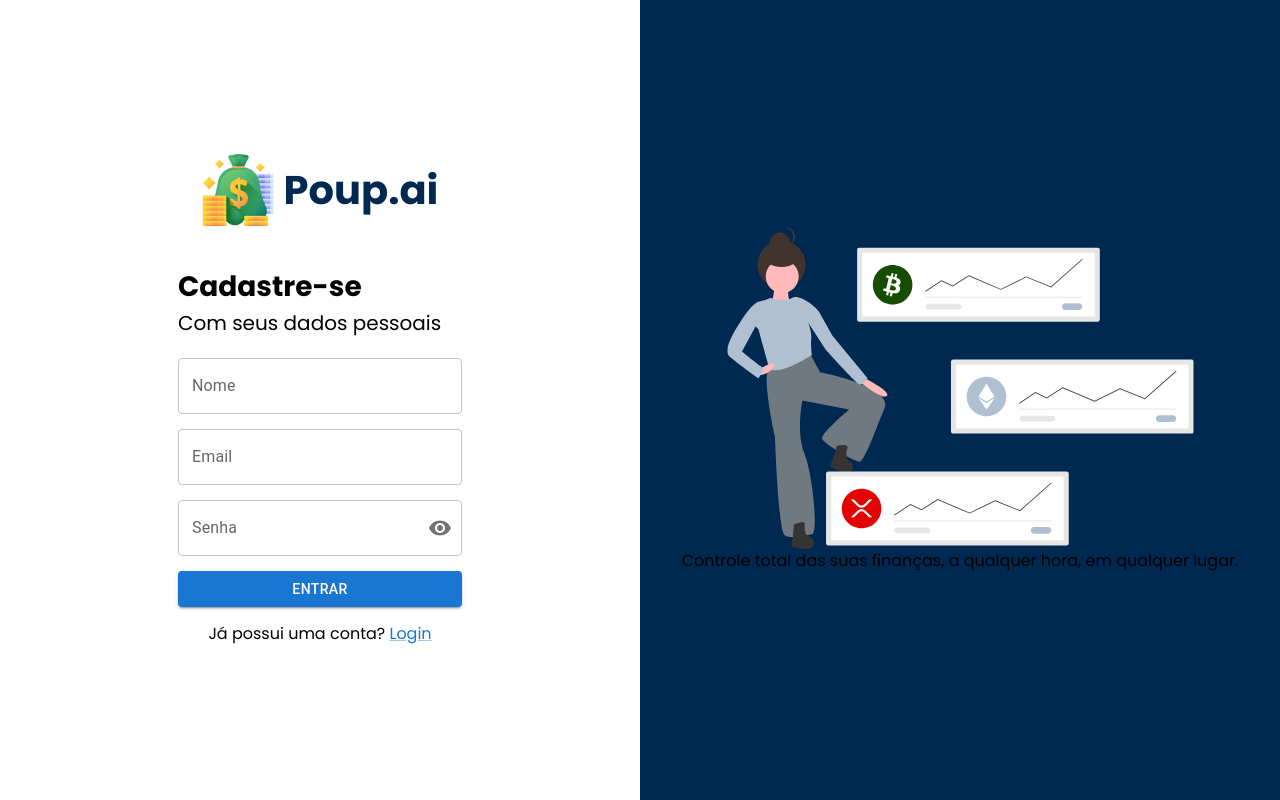
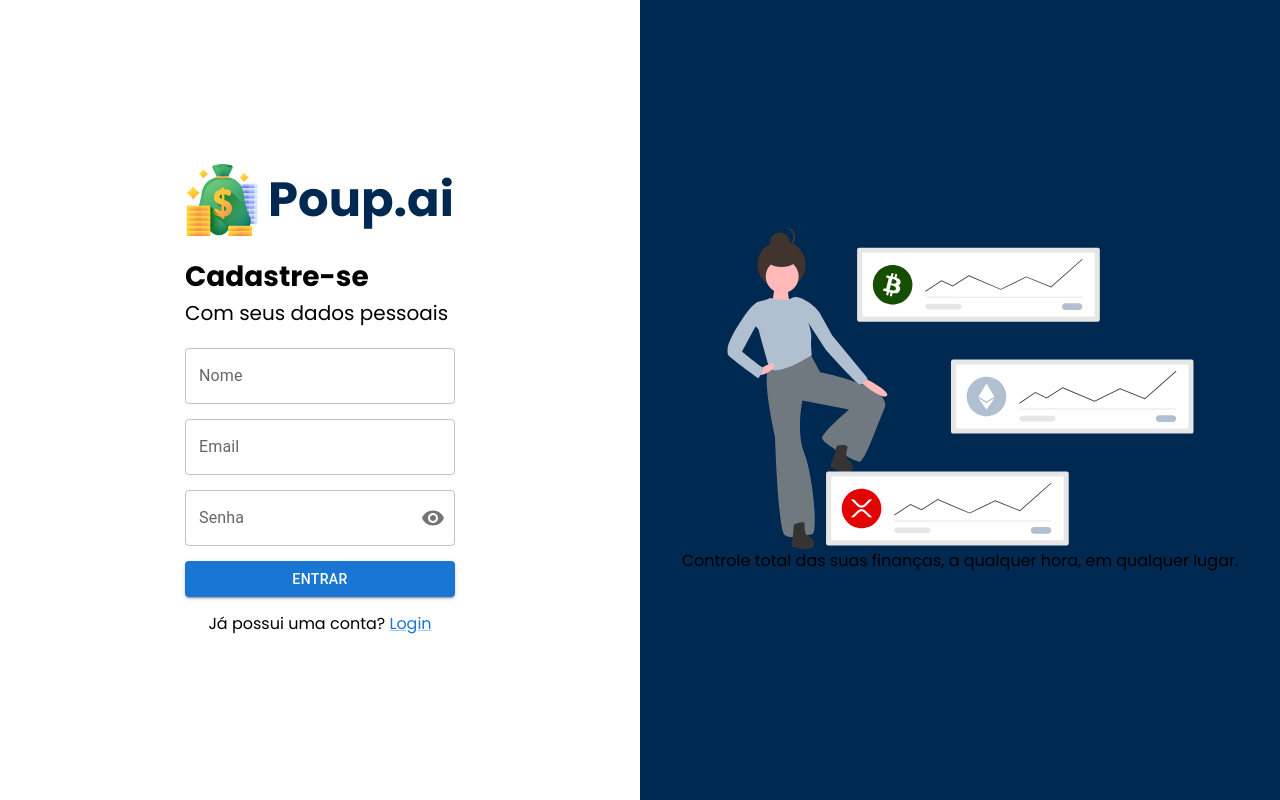
Before and after one commit to Douglass1981/FIAP-Fase1, a Next.js app: page /cadastro in a window 1280 px wide. Built offline with nearby package versions, Linux system fonts and the light colour scheme.

Commit message:
styling logo and form area

```diff
--- a/src/app/cadastro/signup.styles.module.scss
+++ b/src/app/cadastro/signup.styles.module.scss
@@ -216,6 +216,67 @@ $black: #000000;
       width: 50%;
       background-color: $white;
       gap: 20px;
+
+      &__logo_area {
+        display: flex;
+        flex-direction: row;
+        justify-content: center;
+        align-items: center;
+
+        &__image {
+          width: 20%;
+          height: 20%;
+        }
+
+        &__brand {
+          @include typography(3rem, 700);
+          color: $blue-primary-500;
+        }
+      }
+
+      &__form-area {
+        display: flex;
+        flex-direction: column;
+        width: 50%;
+        gap: 20px;
+
+        &__text {
+          padding: 0;
+          &__title {
+            @include typography(1.75rem, 700);
+            color: $black;
+          }
+
+          &__subtitle {
+            @include typography(1.25rem);
+            color: $black;
+          }
+        }
+
+        &__form {
+          width: 100%;
+          border-radius: 0px;
+          display: flex;
+          flex-direction: column;
+          gap: 15px;
+          padding: 0;
+
+          &__checkbox {
+            display: flex;
+            align-items: center;
+            &__text {
+              font-size: 1rem;
+            }
+          }
+
+          &__redirect {
+            display: flex;
+            justify-content: center;
+            align-items: center;
+            width: 100%;
+          }
+        }
+      }
     }
 
     &__container-side {
```
